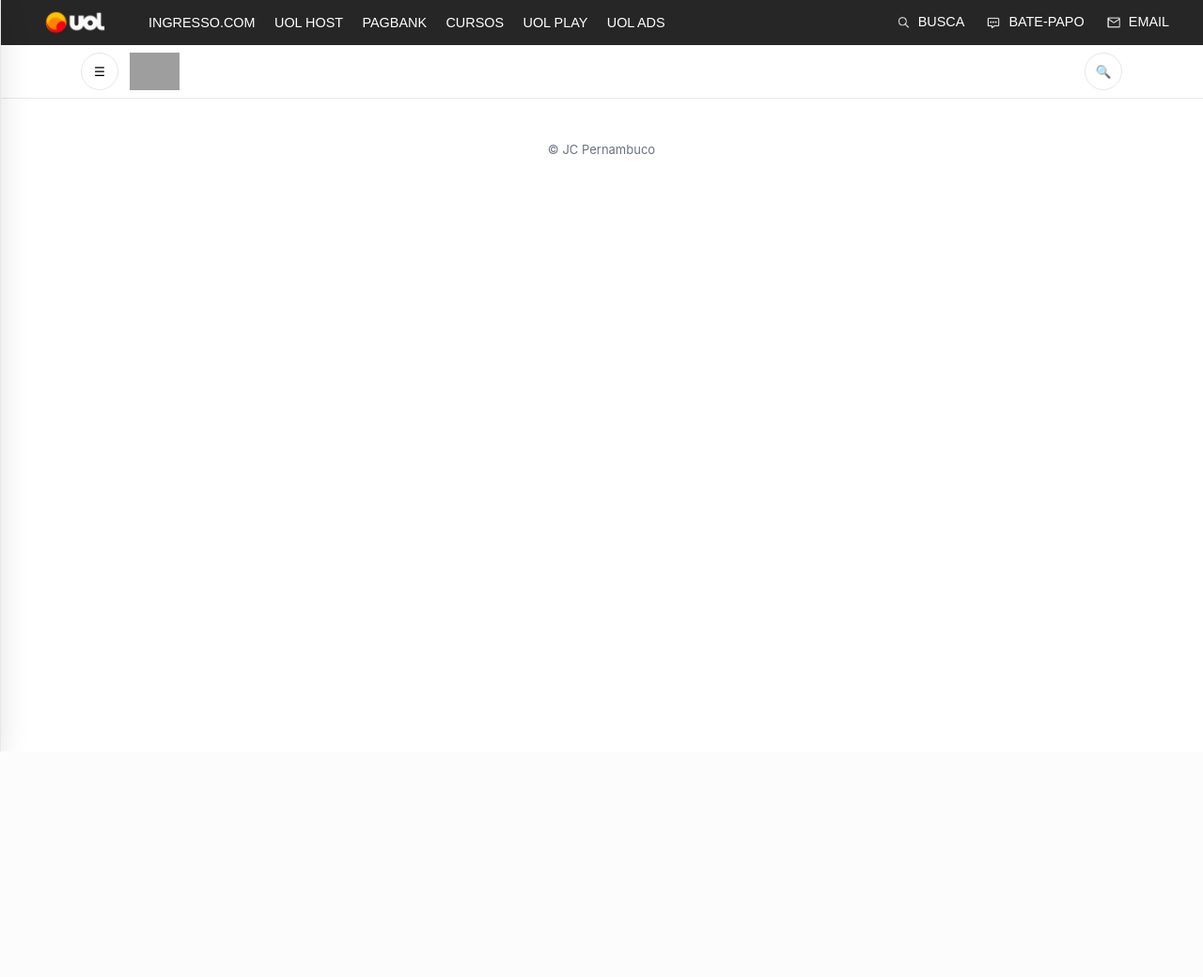
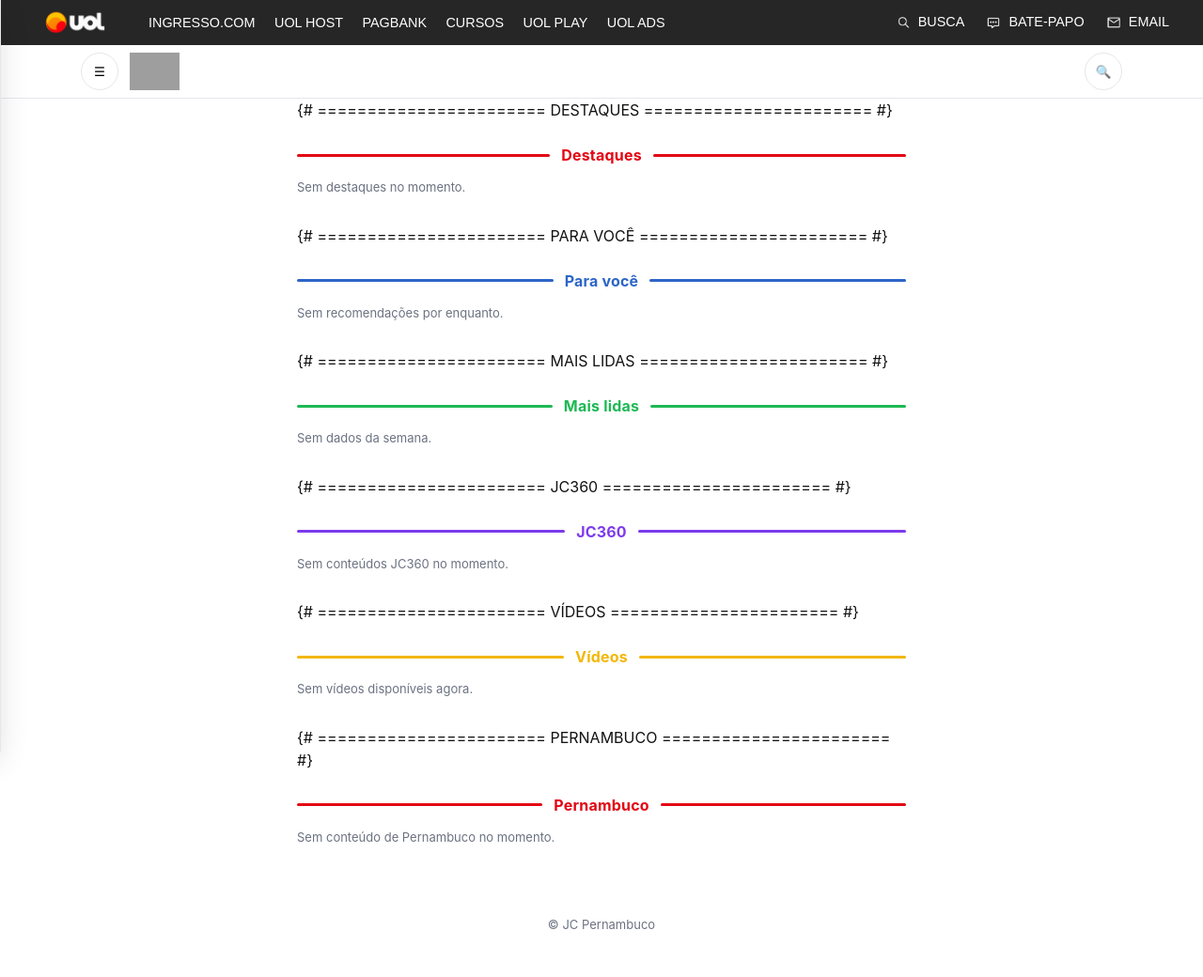
Before and after one commit to IgorGabrielDs/ProjetoJC, a Django app: page / in a window 1280 px wide. Shown: the whole page at 94% size. Before the commit the page ends 800 px from the top, so only its background shows below. Run offline with Django 5.2, Linux system fonts and the light colour scheme; data that the repository does not hold is empty; grey boxes are pictures that could not be loaded.

Commit message:
Update index.html

```diff
--- a/noticias/templates/noticias/index.html
+++ b/noticias/templates/noticias/index.html
@@ -5,7 +5,9 @@
 
 {% block content %}
 
-  {% if destaques %}
+  {# =======================
+     DESTAQUES
+     ======================= #}
   <section class="section accent-red">
     <div class="section-title">
       <span class="rule"></span>
@@ -13,6 +15,7 @@
       <span class="rule"></span>
     </div>
 
+    {% if destaques %}
       {% with destaques|slice:":3" as destaques3 %}
       <div class="carousel" data-count="3">
         <input type="radio" name="hero" id="r1" checked>
@@ -98,10 +101,14 @@
         </div>
       </div>
       {% endwith %}
+    {% else %}
+      <p class="caption">Sem destaques no momento.</p>
+    {% endif %}
   </section>
-  {% endif %}
 
-  {% if para_voce %}
+  {# =======================
+     PARA VOCÊ
+     ======================= #}
   <section class="section accent-blue">
     <div class="section-title">
       <span class="rule"></span>
@@ -109,6 +116,7 @@
       <span class="rule"></span>
     </div>
 
+    {% if para_voce %}
       {% with para_voce|slice:":6" as pv %}
       <div class="carousel" data-count="3">
         <input type="radio" name="pv" id="pv1" checked>
@@ -197,10 +205,14 @@
         </div>
       </div>
       {% endwith %}
+    {% else %}
+      <p class="caption">Sem recomendações por enquanto.</p>
+    {% endif %}
   </section>
-  {% endif %}
 
-  {% if mais_lidas %}
+  {# =======================
+     MAIS LIDAS
+     ======================= #}
   <section class="section accent-green">
     <div class="section-title">
       <span class="rule"></span>
@@ -208,6 +220,7 @@
       <span class="rule"></span>
     </div>
 
+    {% if mais_lidas %}
       <div class="grid-2">
         {% for item in mais_lidas|slice:":2" %}
         <article class="card" data-href="{{ item.get_absolute_url }}">
@@ -226,10 +239,14 @@
         </article>
         {% endfor %}
       </div>
+    {% else %}
+      <p class="caption">Sem dados da semana.</p>
+    {% endif %}
   </section>
-  {% endif %}
 
-  {% if jc360 %}
+  {# =======================
+     JC360
+     ======================= #}
   <section class="section accent-purple">
     <div class="section-title">
       <span class="rule"></span>
@@ -237,6 +254,7 @@
       <span class="rule"></span>
     </div>
 
+    {% if jc360 %}
       <div class="grid-2">
         {% for item in jc360|slice:":4" %}
         <article class="card" data-href="{{ item.get_absolute_url }}">
@@ -259,10 +277,14 @@
       <div class="center mt-16">
         <a href="{% url 'noticias:index' %}" class="btn-outline" style="color:var(--jc-purple)">Ver mais</a>
       </div>
+    {% else %}
+      <p class="caption">Sem conteúdos JC360 no momento.</p>
+    {% endif %}
   </section>
-  {% endif %}
 
-  {% if videos %}
+  {# =======================
+     VÍDEOS
+     ======================= #}
   <section class="section accent-yellow">
     <div class="section-title">
       <span class="rule"></span>
@@ -270,6 +292,7 @@
       <span class="rule"></span>
     </div>
 
+    {% if videos %}
       <div class="grid-2">
         {% for item in videos|slice:":2" %}
         <article class="card" data-href="{{ item.get_absolute_url }}">
@@ -294,10 +317,14 @@
         </article>
         {% endfor %}
       </div>
+    {% else %}
+      <p class="caption">Sem vídeos disponíveis agora.</p>
+    {% endif %}
   </section>
-  {% endif %}
 
-  {% if pernambuco %}
+  {# =======================
+     PERNAMBUCO
+     ======================= #}
   <section class="section accent-red">
     <div class="section-title">
       <span class="rule"></span>
@@ -305,6 +332,7 @@
       <span class="rule"></span>
     </div>
 
+    {% if pernambuco %}
       {% with item=pernambuco %}
       <article class="card" data-href="{{ item.get_absolute_url }}">
         <a href="{{ item.get_absolute_url }}">
@@ -328,7 +356,9 @@
         </div>
       </article>
       {% endwith %}
+    {% else %}
+      <p class="caption">Sem conteúdo de Pernambuco no momento.</p>
+    {% endif %}
   </section>
-  {% endif %}
 
 {% endblock %}
```
Lines whose indentation alone changed are shown as unchanged.
